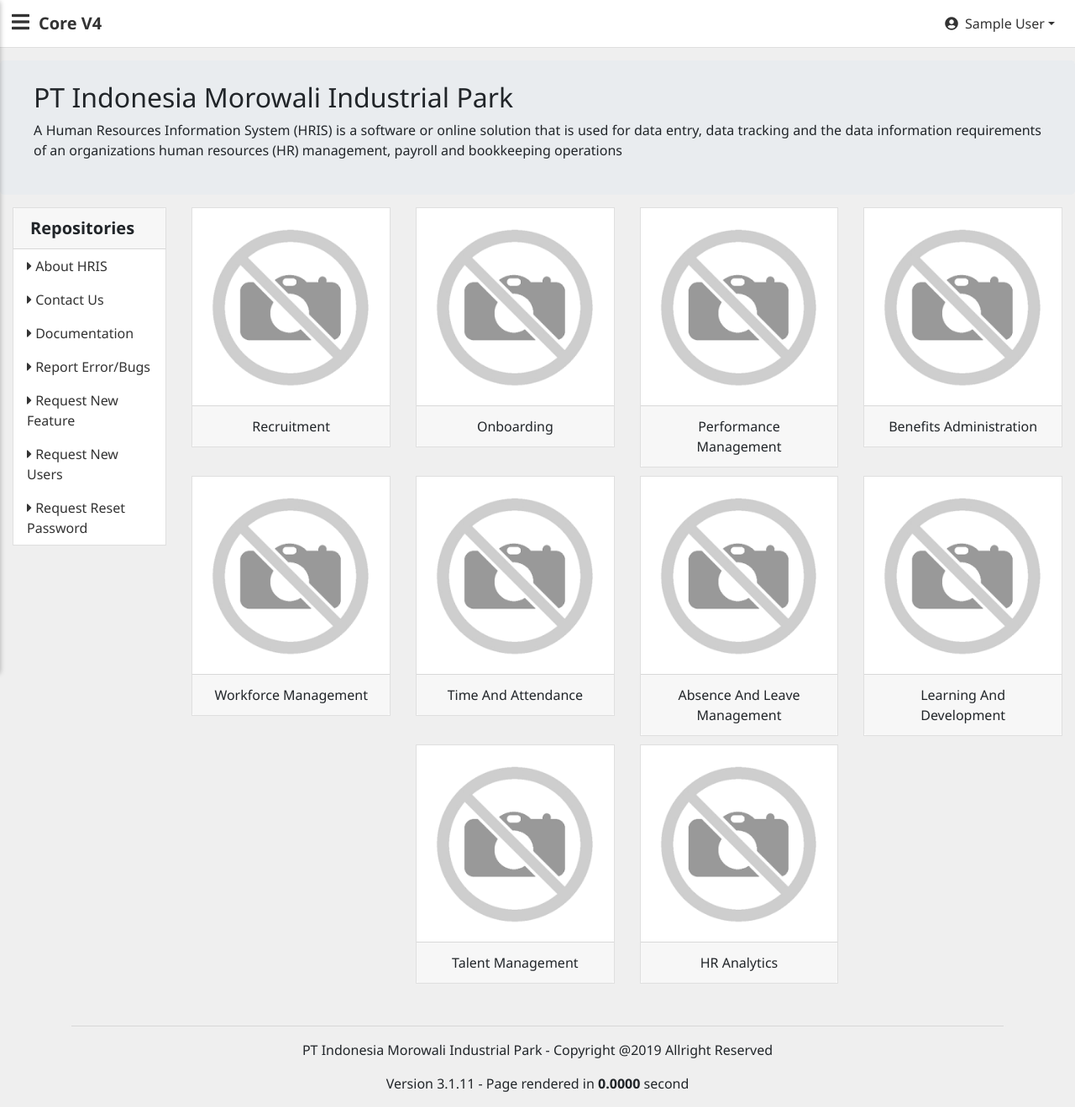
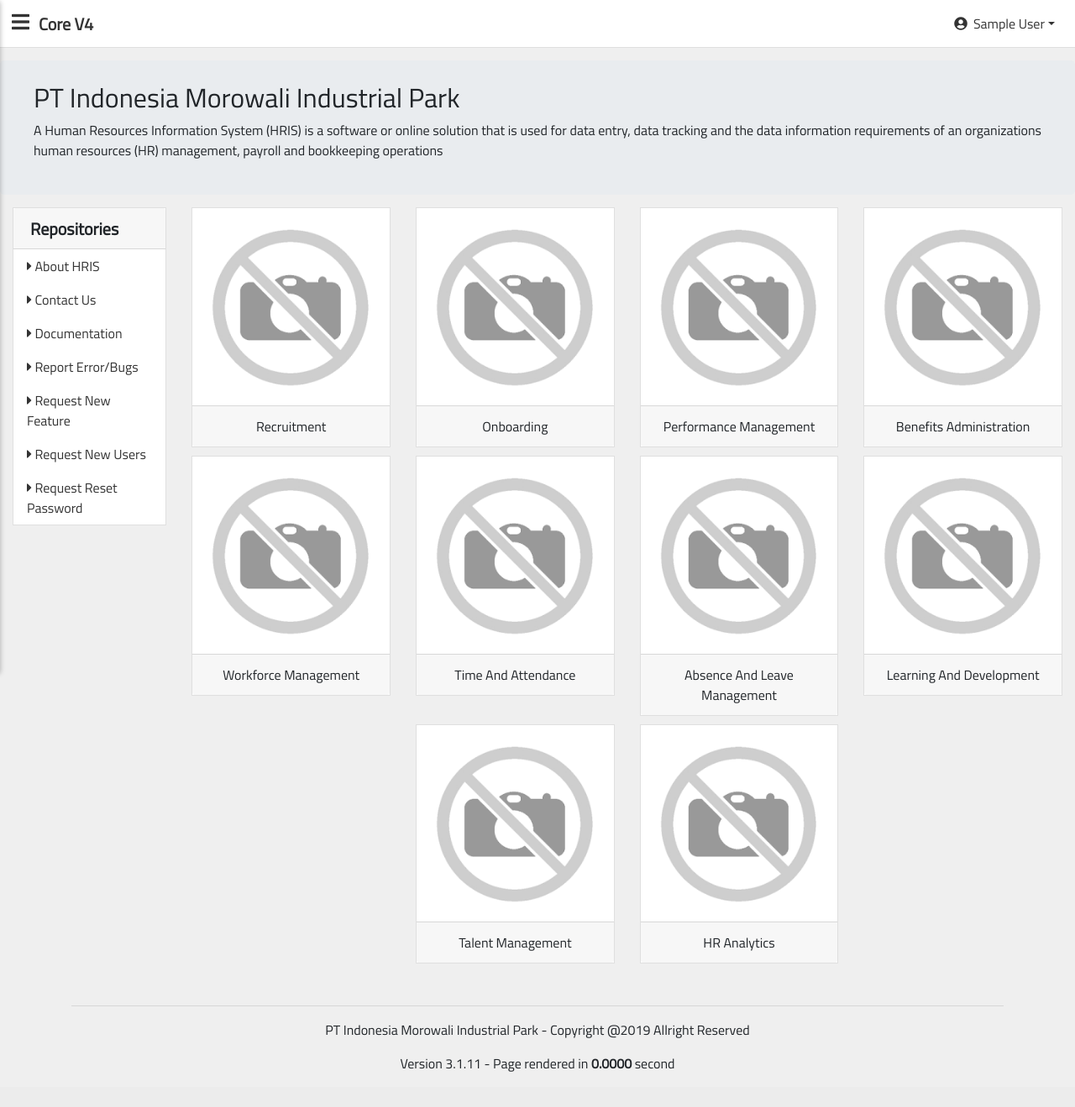
Before and after one commit to ardiarcadia/core_v4, a CodeIgniter app: page /database/home in a window 1280 px wide. Shown: the whole page at 84% size. After the commit the page ends 1277 px from the top, so only its background shows below. Run offline with CodeIgniter, Linux system fonts and the light colour scheme; the visitor is signed in with stand-in values (Sample User, id 1); some web fonts are replaced.

Commit message:
Fix bugs fonts titilium

```diff
--- a/src/css/skin.css
+++ b/src/css/skin.css
@@ -1,11 +1,11 @@
 @font-face {
     font-family: 'Titilium';
-    src: url('../../titilliumweb-regular-webfont.eot');
-    src: url('../../titilliumweb-regular-webfont.eot?#iefix') format('embedded-opentype'),
-         url('../../titilliumweb-regular-webfont.woff2') format('woff2'),
-         url('../../titilliumweb-regular-webfont.woff') format('woff'),
-         url('../../titilliumweb-regular-webfont.ttf') format('truetype'),
-         url('../../titilliumweb-regular-webfont.svg#titillium_webregular') format('svg');
+    src: url('../../lib/fonts/titilliumweb-regular-webfont.eot');
+    src: url('../../lib/fonts/titilliumweb-regular-webfont.eot?#iefix') format('embedded-opentype'),
+         url('../../lib/fonts/titilliumweb-regular-webfont.woff2') format('woff2'),
+         url('../../lib/fonts/titilliumweb-regular-webfont.woff') format('woff'),
+         url('../../lib/fonts/titilliumweb-regular-webfont.ttf') format('truetype'),
+         url('../../lib/fonts/titilliumweb-regular-webfont.svg#titillium_webregular') format('svg');
     font-weight: normal;
     font-style: normal;
 }
```
